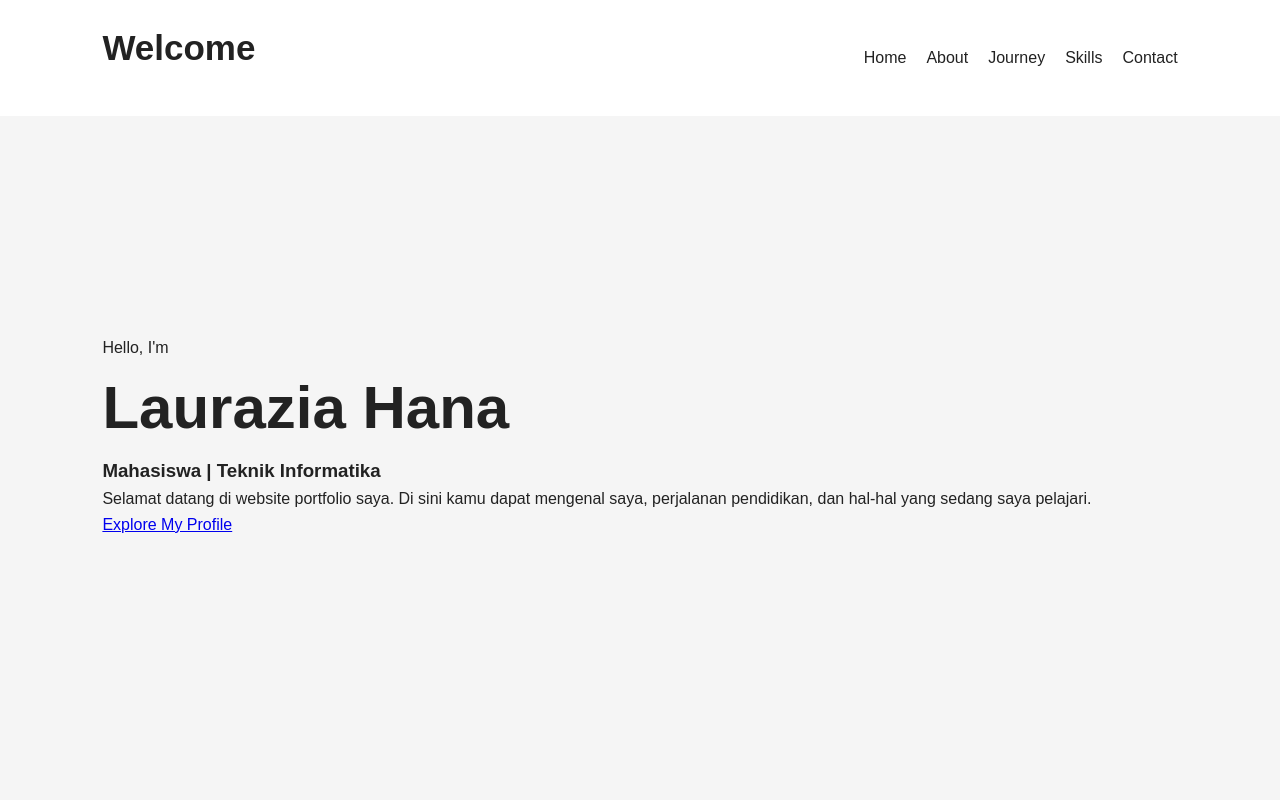
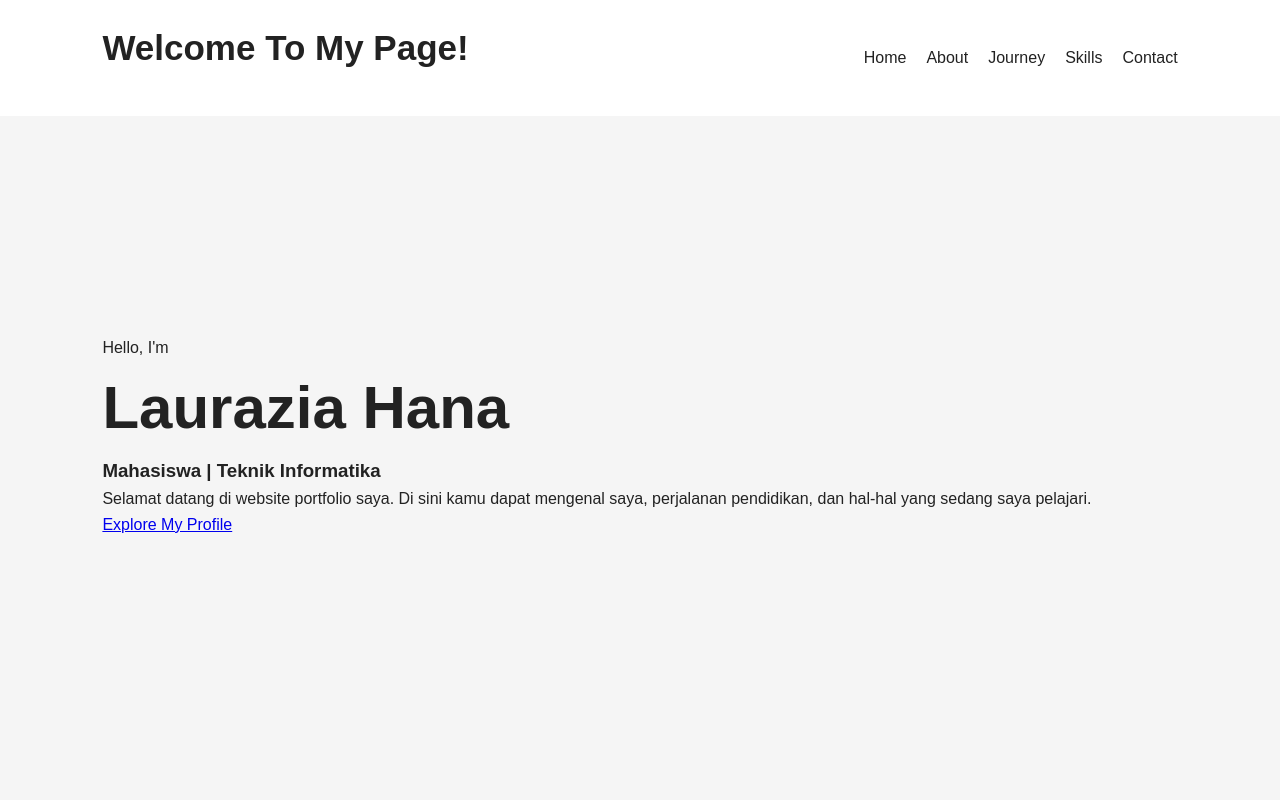
Before and after one commit to laur4zh-del/Portofolio, a plain HTML site: page index.html in a window 1280 px wide. Shown: the top 800 px of the page. Drawn offline with Linux system fonts and the light colour scheme.

Commit message:
Update index.html

```diff
--- a/index.html
+++ b/index.html
@@ -13,7 +13,7 @@
 
     <!-- NAVBAR -->
     <nav>
-        <h2>Welcome</h2>
+        <h2>Welcome To My Page!</h2>
 
         <div class="nav-links">
             <a href="#home">Home</a>
```
